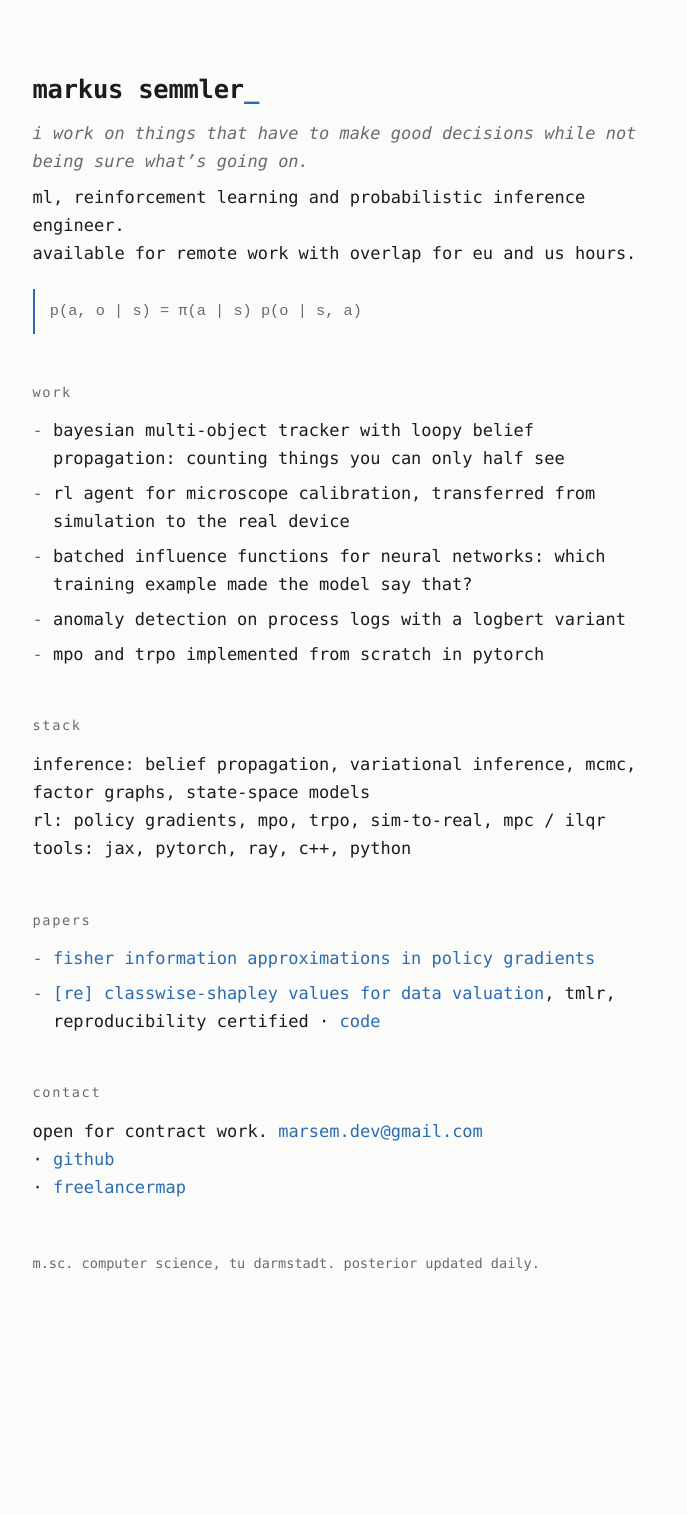
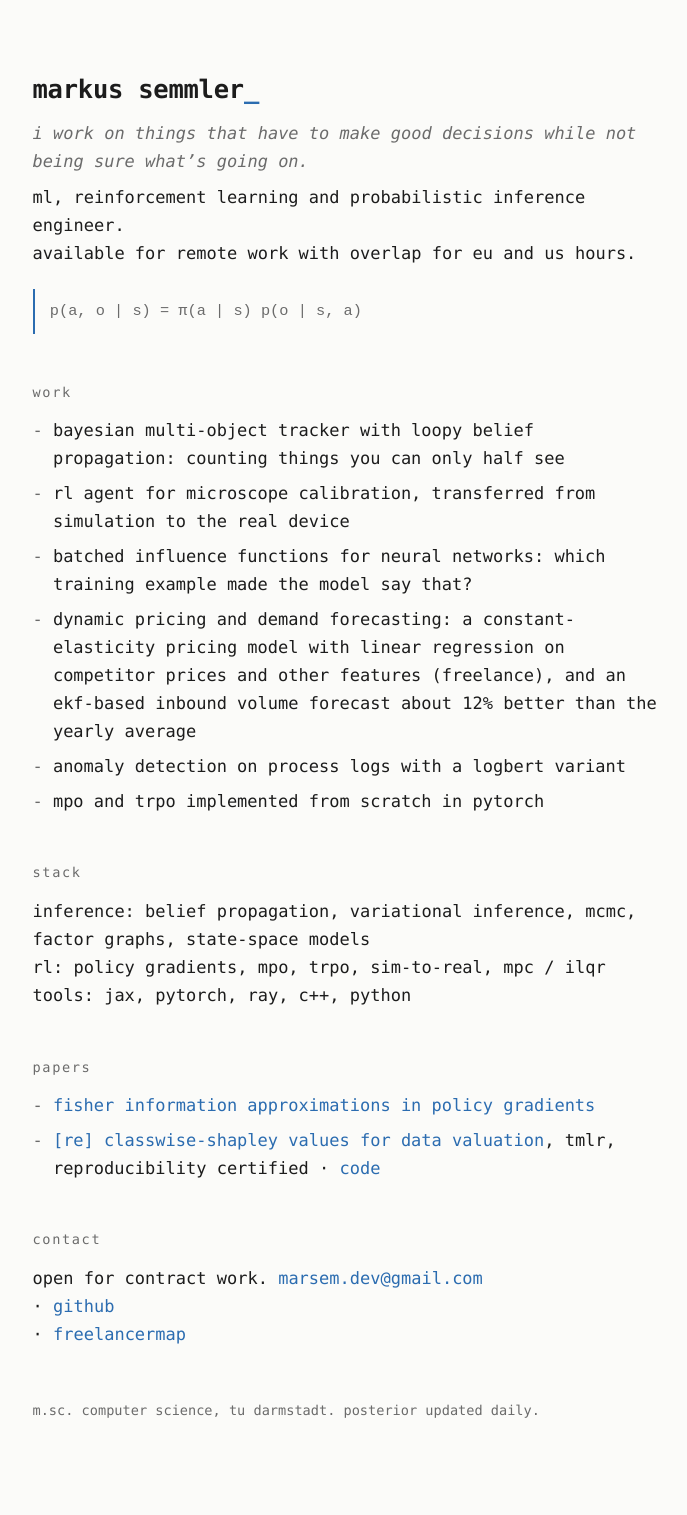
Before and after one commit to kosmitive/kosmitive.github.io, a Jekyll site: the page built from index.md, in a window 1280 px wide. Shown: the whole page, without its empty margins (293-980 px from the left). Built offline with Jekyll 4.4.1, drawn with Linux system fonts in a browser that asks for light colours; our own code applies the rules of GitHub Pages for plain Markdown files; before the commit the page ends 1368 px from its top, so only the background shows below that.

Commit message:
add dynamic pricing and forecasting

```diff
--- a/index.md
+++ b/index.md
@@ -16,6 +16,7 @@ available for remote work with overlap for eu and us hours.
 - bayesian multi-object tracker with loopy belief propagation: counting things you can only half see
 - rl agent for microscope calibration, transferred from simulation to the real device
 - batched influence functions for neural networks: which training example made the model say that?
+- dynamic pricing and demand forecasting: a constant-elasticity pricing model with linear regression on competitor prices and other features (freelance), and an ekf-based inbound volume forecast about 12% better than the yearly average
 - anomaly detection on process logs with a logbert variant
 - mpo and trpo implemented from scratch in pytorch
 
```
